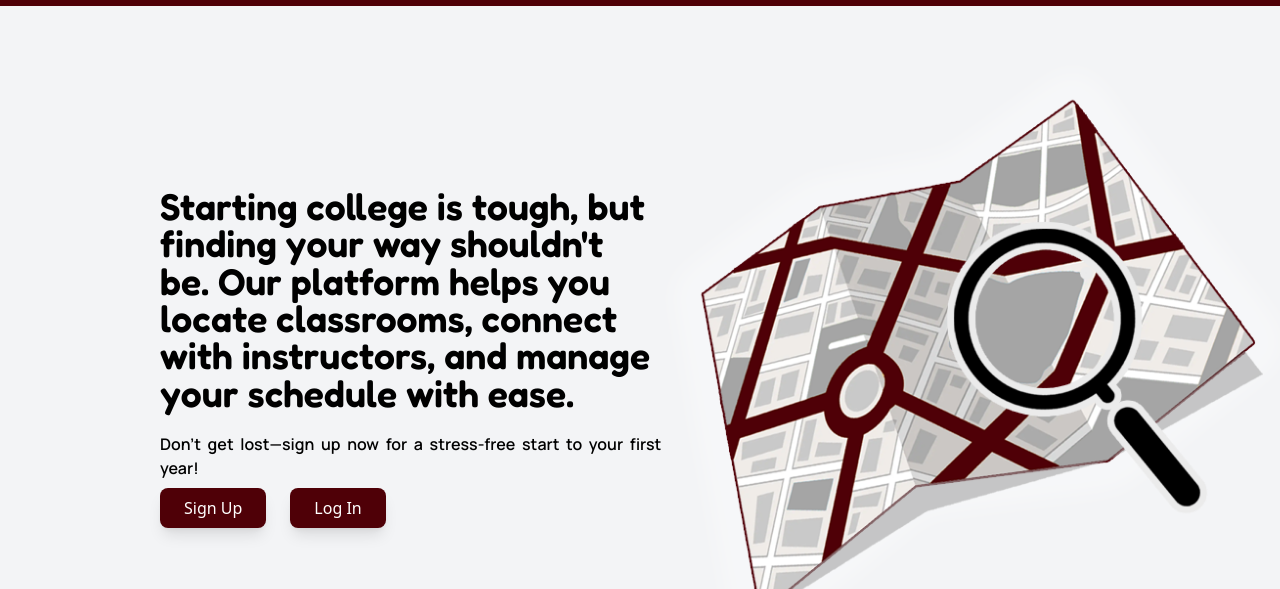
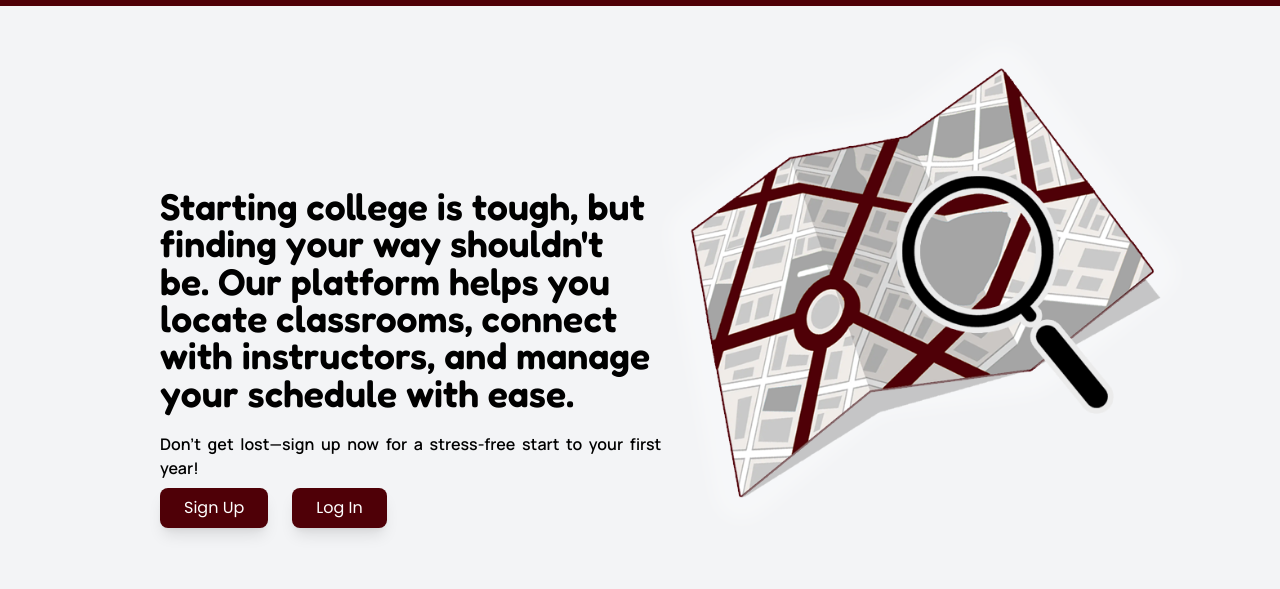
Before and after one commit to Artifice-219/ieat-map-support, a website: page index.html in a window 1280 px wide. Shown: the part 90-679 px from the top of the page. Drawn offline with Linux system fonts and the light colour scheme.

Commit message:
Update index.html
eto na

```diff
--- a/index.html
+++ b/index.html
@@ -10,6 +10,10 @@
     <link href="https://fonts.googleapis.com/css2?family=Permanent+Marker&display=swap">
     <link rel="stylesheet" href="/frontend/src/output.css">
     <link rel="stylesheet" href="/frontend/src/index_vanilla.css">
+    <link rel="stylesheet" href="frontend/src/output.css">
+    <link rel="stylesheet" href="frontend/src/input.css">
+    <link rel="stylesheet" href="frontend/src/SignUp.css">
+
 
 
 
```
